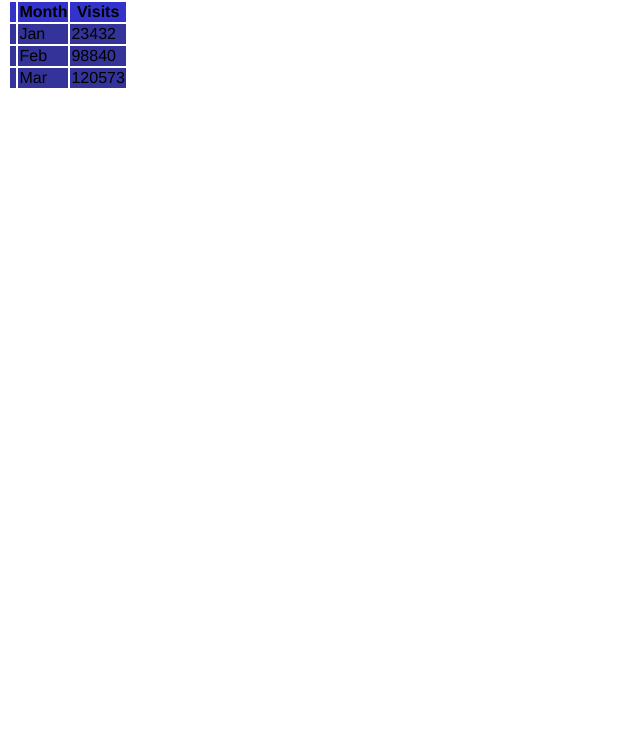
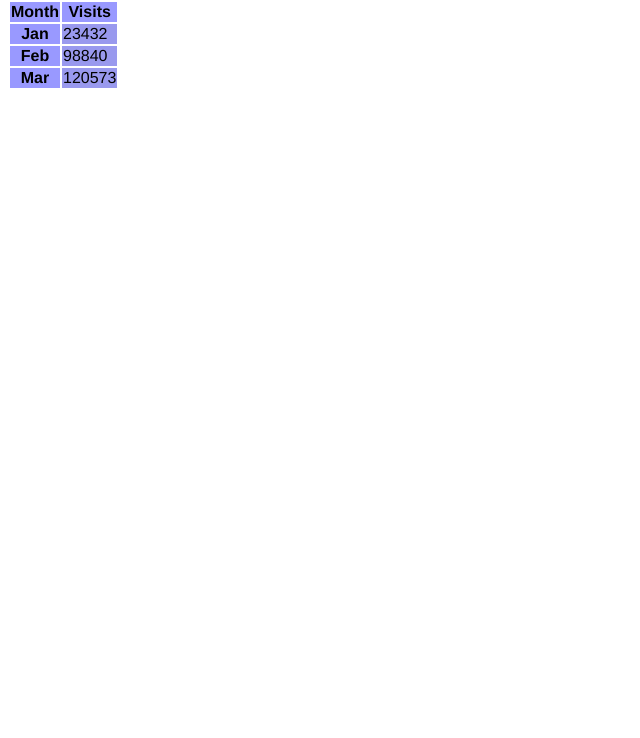
Before and after one commit to frameworkdartboard/howdidthisgethere, a plain HTML site: page index.html in a window 1280 px wide. Shown: the part 62-800 px from the top of the page, without its empty margins (0-640 px from the left). Drawn offline with Linux system fonts and the light colour scheme.

Commit message:
improved css

```diff
--- a/css/default.css
+++ b/css/default.css
@@ -9,5 +9,5 @@ TABLE
   border-width: 1px;
   border-color: 0000cc;
 }
-TH { background-color: 3333cc;}
-TD { background-color: 333399;}
+TH { background-color: 9999ff; margin: 5px; }
+TD { background-color: 9999ee; margin: 5px; }
--- a/index.html
+++ b/index.html
@@ -6,10 +6,10 @@
   <body>
     <h1>Number of Visits By Month</h1>
     <table>
-      <tr><th>&nbsp;</th><th>Month</th><th>Visits</th></tr>
-      <tr><td>&nbsp;</td><td>Jan</td><td>23432</td></tr>
-      <tr><td>&nbsp;</td><td>Feb</td><td>98840</td></tr>
-      <tr><td>&nbsp;</td><td>Mar</td><td>120573</td></tr>
+      <tr><th>Month</th><th>Visits</th></tr>
+      <tr><th>Jan</th><td>23432</td></tr>
+      <tr><th>Feb</th><td>98840</td></tr>
+      <tr><th>Mar</th><td>120573</td></tr>
     </table>
   </body>
 </html>
```
